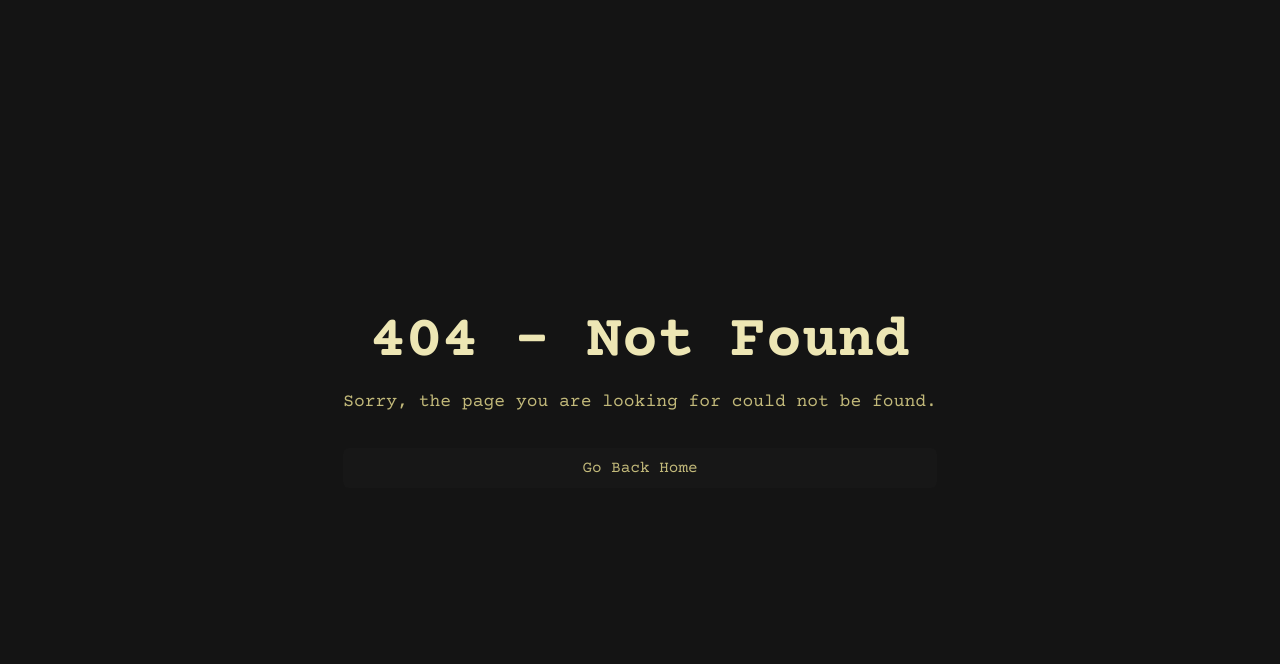
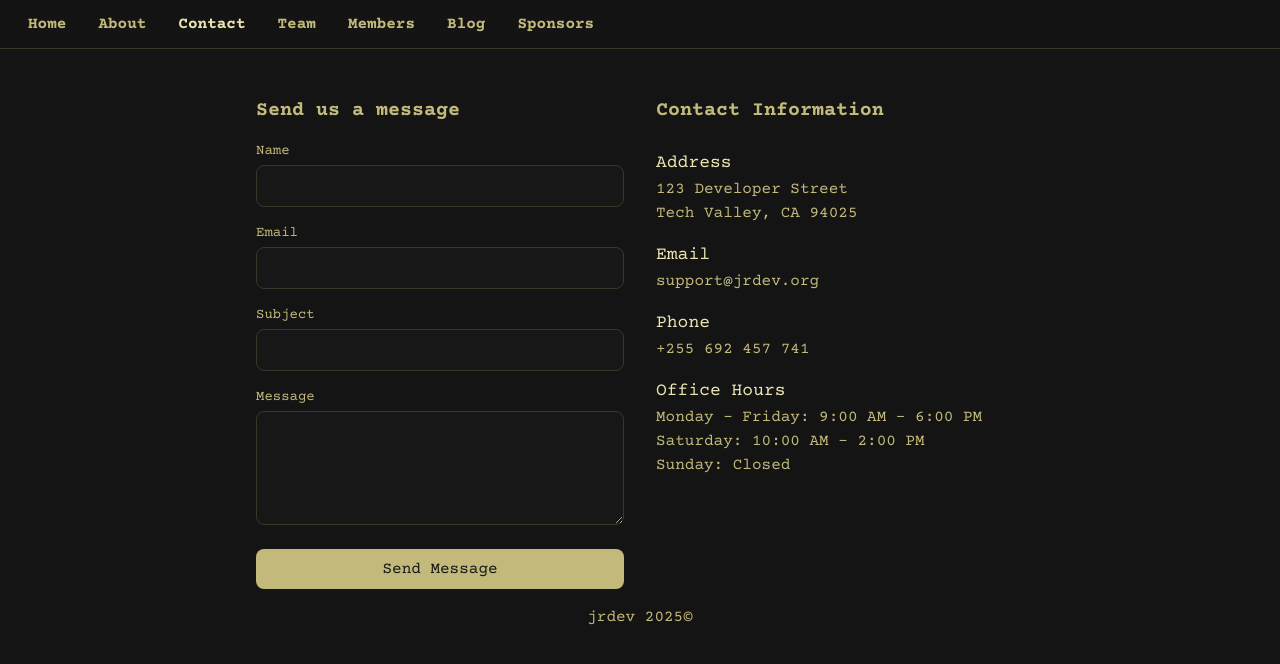
Before and after one commit to jrdev-org/jrdev, a Next.js app: page /contact in a window 1280 px wide. Before the commit this address had no page. Shown: the top 664 px of the page. Built offline with nearby package versions, Linux system fonts and the light colour scheme.

Commit message:
Contact page and layout refactored

```diff
--- /dev/null
+++ b/src/app/(website)/contact/page.tsx
@@ -0,0 +1,110 @@
+import Link from "next/link";
+
+export default function ContactPage() {
+	return (
+		<>
+			<div className="grid grid-cols-1 gap-8 md:grid-cols-2">
+				<div className="space-y-4">
+					<h2 className="font-semibold text-xl">Send us a message</h2>
+					<form className="space-y-4">
+						<div>
+							<label htmlFor="name" className="mb-1 block font-medium text-sm">
+								Name
+							</label>
+							<input
+								type="text"
+								id="name"
+								name="name"
+								className="w-full rounded-lg border border-edge bg-secondary px-4 py-2 text-heading focus:border-text-main focus:outline-none"
+								required
+							/>
+						</div>
+						<div>
+							<label htmlFor="email" className="mb-1 block font-medium text-sm">
+								Email
+							</label>
+							<input
+								type="email"
+								id="email"
+								name="email"
+								className="w-full rounded-lg border border-edge bg-secondary px-4 py-2 text-heading focus:border-text-main focus:outline-none"
+								required
+							/>
+						</div>
+						<div>
+							<label
+								htmlFor="subject"
+								className="mb-1 block font-medium text-sm"
+							>
+								Subject
+							</label>
+							<input
+								type="text"
+								id="subject"
+								name="subject"
+								className="w-full rounded-lg border border-edge bg-secondary px-4 py-2 text-heading focus:border-text-main focus:outline-none"
+								required
+							/>
+						</div>
+						<div>
+							<label
+								htmlFor="message"
+								className="mb-1 block font-medium text-sm"
+							>
+								Message
+							</label>
+							<textarea
+								id="message"
+								name="message"
+								rows={4}
+								className="w-full rounded-lg border border-edge bg-secondary px-4 py-2 text-heading focus:border-text-main focus:outline-none"
+								required
+							/>
+						</div>
+						<button
+							type="submit"
+							className="w-full rounded-lg bg-text-main px-4 py-2 font-medium text-secondary transition-colors hover:bg-edge cursor-pointer"
+						>
+							Send Message
+						</button>
+					</form>
+				</div>
+
+				{/* Contact Information */}
+				<div className="space-y-6">
+					<h2 className="font-semibold text-xl">Contact Information</h2>
+					<div className="space-y-4">
+						<div>
+							<h3 className="font-medium text-heading text-lg">Address</h3>
+							<p>
+								123 Developer Street
+								<br />
+								Tech Valley, CA 94025
+							</p>
+						</div>
+						<div>
+							<h3 className="font-medium text-heading text-lg">Email</h3>
+							<Link href={"mailto:support@jrdev.org"}>support@jrdev.org</Link>
+						</div>
+						<div>
+							<h3 className="font-medium text-heading text-lg">Phone</h3>
+							<Link href={"tel:0692457741"}>+255 692 457 741</Link>
+						</div>
+						<div>
+							<h3 className="font-medium text-heading text-lg">
+								Office Hours
+							</h3>
+							<p>
+								Monday - Friday: 9:00 AM - 6:00 PM
+								<br />
+								Saturday: 10:00 AM - 2:00 PM
+								<br />
+								Sunday: Closed
+							</p>
+						</div>
+					</div>
+				</div>
+			</div>
+		</>
+	);
+}
--- a/src/app/(website)/layout.tsx
+++ b/src/app/(website)/layout.tsx
@@ -3,11 +3,13 @@ import Footer from "@/app/components/Footer";
 
 export default function MinPagesLayout({
   children,
-}: { children: React.ReactNode }) {
+}: {
+  children: React.ReactNode;
+}) {
   return (
     <main className="min-h-screen">
+      <Nav />
       <div className="mx-auto max-w-[800px] p-4">
-				<Nav />
         {children}
         <Footer />
       </div>
--- a/src/app/(website)/page.tsx
+++ b/src/app/(website)/page.tsx
@@ -23,19 +23,21 @@ export default function HomePage() {
   return (
     <>
         <h1 className="text-center text-shadow-2xs text-shadow-heading text-7xl font-bold my-4">jrdev</h1>
-        <p className="text-center my-4 text-2xl font-semibold">
-          &lt; Future Web, Future You /&gt;
+        <p className="text-center my-4">
+          <span className="text-2xl font-semibold block">
+            &lt; Future Web, Future You /&gt;
+            </span>
         </p>
         <div className="mb-8 flex items-center justify-center gap-6">
           <Link
             href="/login"
-            className="rounded-lg font-bold border text-heading px-4 py-2 transition-all border-edge hover:bg-secondary"
+            className="rounded-lg font-bold border text-heading px-4 py-2 transition-all border-edge hover:bg-edge"
           >
             [ Login ]
           </Link>
           <Link
             href="/register"
-            className="rounded-lg border border-edge bg-secondary px-4 py-2 transition-all hover:bg-edge"
+            className="rounded-lg border border-edge bg-secondary px-4 py-2 transition-all hover:text-heading"
           >
             [ Sign Up ]
           </Link>
--- a/src/app/components/Footer.tsx
+++ b/src/app/components/Footer.tsx
@@ -1,6 +1,6 @@
 export default function Footer(){
     return(
-        <footer className="text-center p-2">
+        <footer className="text-center p-2 mt-2">
             <p>jrdev {new Date().getFullYear()}&copy;</p>
         </footer>
     )
--- a/src/app/components/Nav.tsx
+++ b/src/app/components/Nav.tsx
@@ -16,11 +16,11 @@ export default function Nav() {
   const currentPage = usePathname();
   const [isOpen, setIsOpen] = useState(false);
   return (
-		<nav className="sticky top-0 mb-8 backdrop-blur-md border-b border-edge p-3">
+    <nav className="border-edge sticky top-0 mb-8 border-b p-3 backdrop-blur-md">
       <button
         type="button"
         onClick={() => setIsOpen(!isOpen)}
-				className="flex cursor-pointer items-center gap-2 transition-colors hover:text-edge md:hidden"
+        className="hover:text-edge flex cursor-pointer items-center gap-2 transition-colors md:hidden"
       >
         <span>{"{...pages}"}</span>
         <svg
@@ -40,35 +40,29 @@ export default function Nav() {
       </button>
 
       <div className="hidden md:block">
-            {links.map(
-						(link, index) =>
-							link.url !== currentPage && (
+        {links.map((link, index) => (
           <Link
             key={index}
             href={link.url}
-									className="px-4 py-2 transition-all font-semibold hover:underline hover:text-heading"
+            className={`hover:text-heading px-4 py-2 font-semibold transition-all hover:underline ${currentPage == link.url ? "text-heading" : ""}`}
           >
             {link.name}
           </Link>
-							),
-					)}
+        ))}
       </div>
 
       {isOpen && (
-				<div className="absolute top-full left-0 mt-2 w-48 rounded-lg border border-edge bg-secondary py-2 shadow-lg">
-					{links.map(
-						(link, index) =>
-							link.url !== currentPage && (
+        <div className="border-edge bg-secondary absolute top-full left-0 mt-2 w-48 rounded-lg border py-2 shadow-lg">
+          {links.map((link, index) => (
             <Link
               key={index}
               href={link.url}
-									className="block px-4 py-2 transition-colors font-semibold hover:text-heading"
+              className={`hover:text-heading px-4 py-2 font-semibold transition-all hover:underline ${currentPage == link.url ? "text-heading" : ""}`}
               onClick={() => setIsOpen(false)}
             >
               {link.name}
             </Link>
-							),
-					)}
+          ))}
         </div>
       )}
     </nav>
```
Lines whose indentation alone changed are shown as unchanged.
